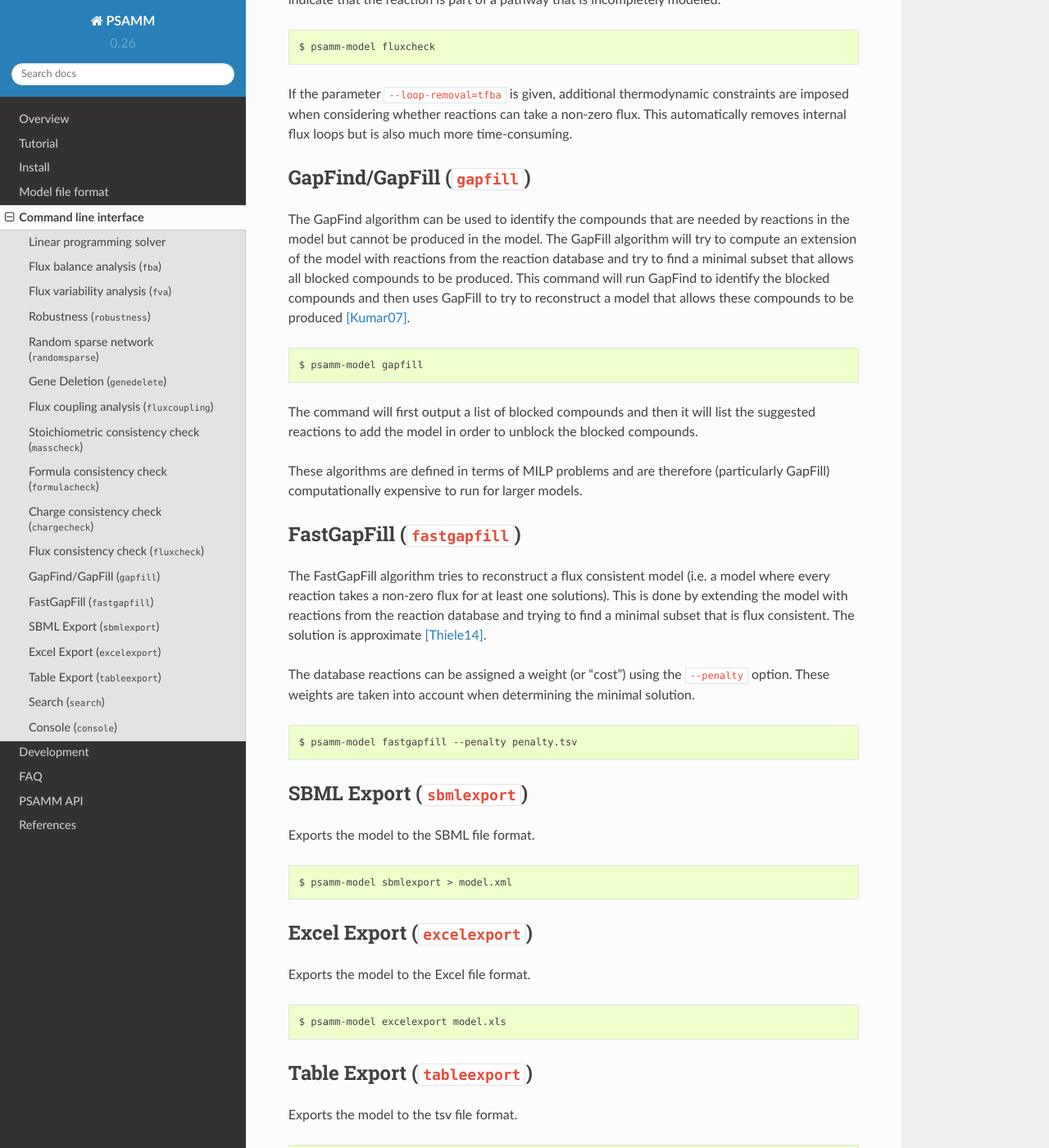
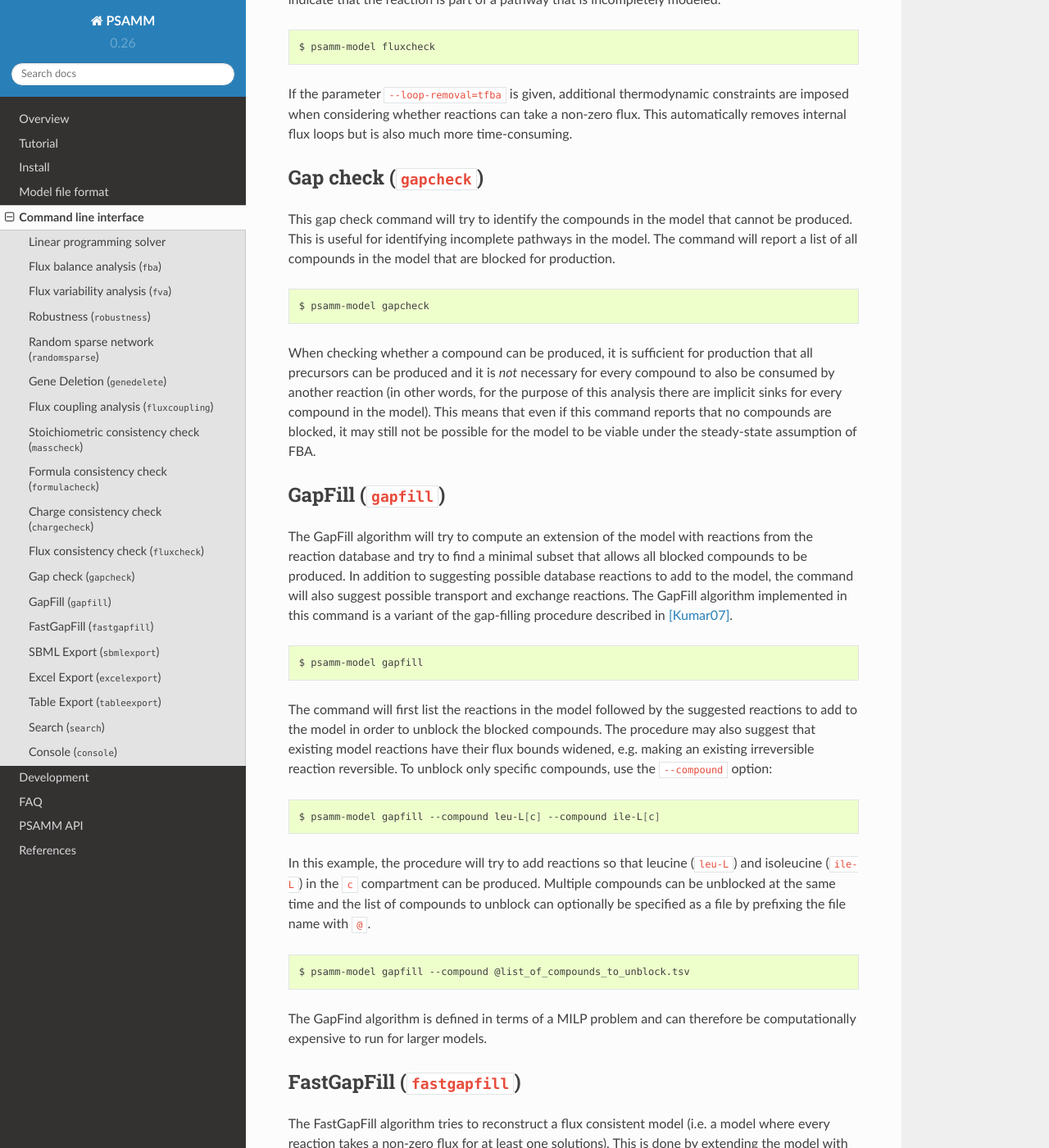
Before and after one commit to zhanglab/psamm, a Sphinx documentation site: the page built from docs/commands.rst, in a window 1280 px wide and 1400 px high, scrolled down 6685 px. Shown: the whole window at 82% size. Built offline with Sphinx 7.4.7 and the Read the Docs theme 2.0.0, drawn with Linux system fonts in a browser that asks for light colours.

Commit message:
docs: Update for gapcheck command

```diff
--- a/docs/commands.rst
+++ b/docs/commands.rst
@@ -344,27 +344,62 @@ constraints are imposed when considering whether reactions can take a non-zero
 flux. This automatically removes internal flux loops but is also much more
 time-consuming.
 
-GapFind/GapFill (``gapfill``)
------------------------------
+Gap check (``gapcheck``)
+------------------------
 
-The GapFind algorithm can be used to identify the compounds that are needed by
-reactions in the model but cannot be produced in the model. The GapFill
-algorithm will try to compute an extension of the model with reactions from the
-reaction database and try to find a minimal subset that allows all blocked
-compounds to be produced. This command will run GapFind to identify the blocked
-compounds and then uses GapFill to try to reconstruct a model that allows these
-compounds to be produced [Kumar07]_.
+This gap check command will try to identify the compounds in the model
+that cannot be produced. This is useful for identifying incomplete pathways in
+the model. The command will report a list of all compounds in the model that
+are blocked for production.
+
+.. code-block:: shell
+
+    $ psamm-model gapcheck
+
+When checking whether a compound can be produced, it is sufficient for
+production that all precursors can be produced and it is *not* necessary for
+every compound to also be consumed by another reaction (in other words, for
+the purpose of this analysis there are implicit sinks for every compound in
+the model). This means that even if this command reports that no compounds are
+blocked, it may still not be possible for the model to be viable under the
+steady-state assumption of FBA.
+
+GapFill (``gapfill``)
+---------------------
+
+The GapFill algorithm will try to compute an extension of the model with
+reactions from the reaction database and try to find a minimal subset that
+allows all blocked compounds to be produced. In addition to suggesting possible
+database reactions to add to the model, the command will also suggest possible
+transport and exchange reactions. The GapFill algorithm implemented in this
+command is a variant of the gap-filling procedure described in [Kumar07]_.
 
 .. code-block:: shell
 
     $ psamm-model gapfill
 
-The command will first output a list of blocked compounds and then it will list
-the suggested reactions to add the model in order to unblock the blocked
-compounds.
+The command will first list the reactions in the model followed by the
+suggested reactions to add to the model in order to unblock the blocked
+compounds. The procedure may also suggest that existing model reactions have
+their flux bounds widened, e.g. making an existing irreversible reaction
+reversible. To unblock only specific compounds, use the ``--compound`` option:
 
-These algorithms are defined in terms of MILP problems and are therefore
-(particularly GapFill) computationally expensive to run for larger models.
+.. code-block:: shell
+
+    $ psamm-model gapfill --compound leu-L[c] --compound ile-L[c]
+
+In this example, the procedure will try to add reactions so that leucine
+(``leu-L``) and isoleucine (``ile-L``) in the ``c`` compartment can be
+produced. Multiple compounds can be unblocked at the same time and the list of
+compounds to unblock can optionally be specified as a file by prefixing the
+file name with ``@``.
+
+.. code-block:: shell
+
+    $ psamm-model gapfill --compound @list_of_compounds_to_unblock.tsv
+
+The GapFind algorithm is defined in terms of a MILP problem and can therefore
+be computationally expensive to run for larger models.
 
 FastGapFill (``fastgapfill``)
 -----------------------------
```
